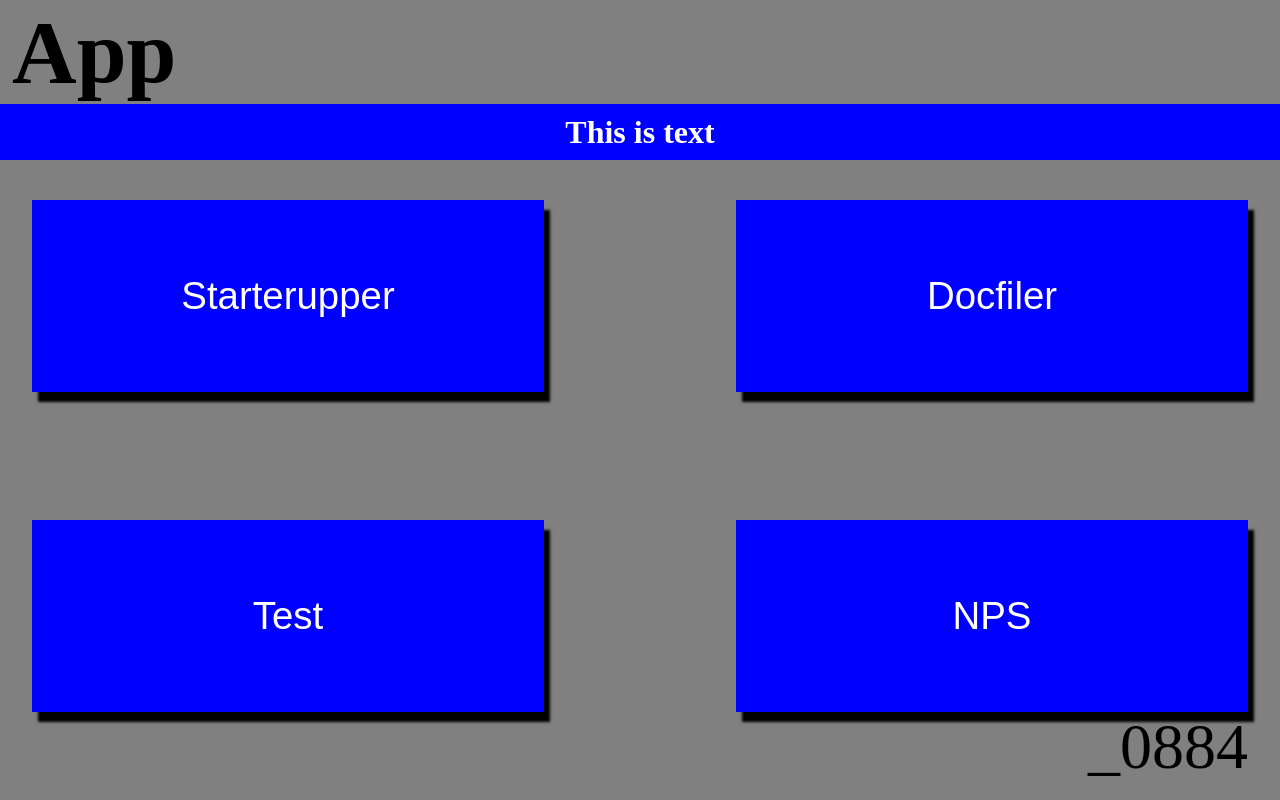
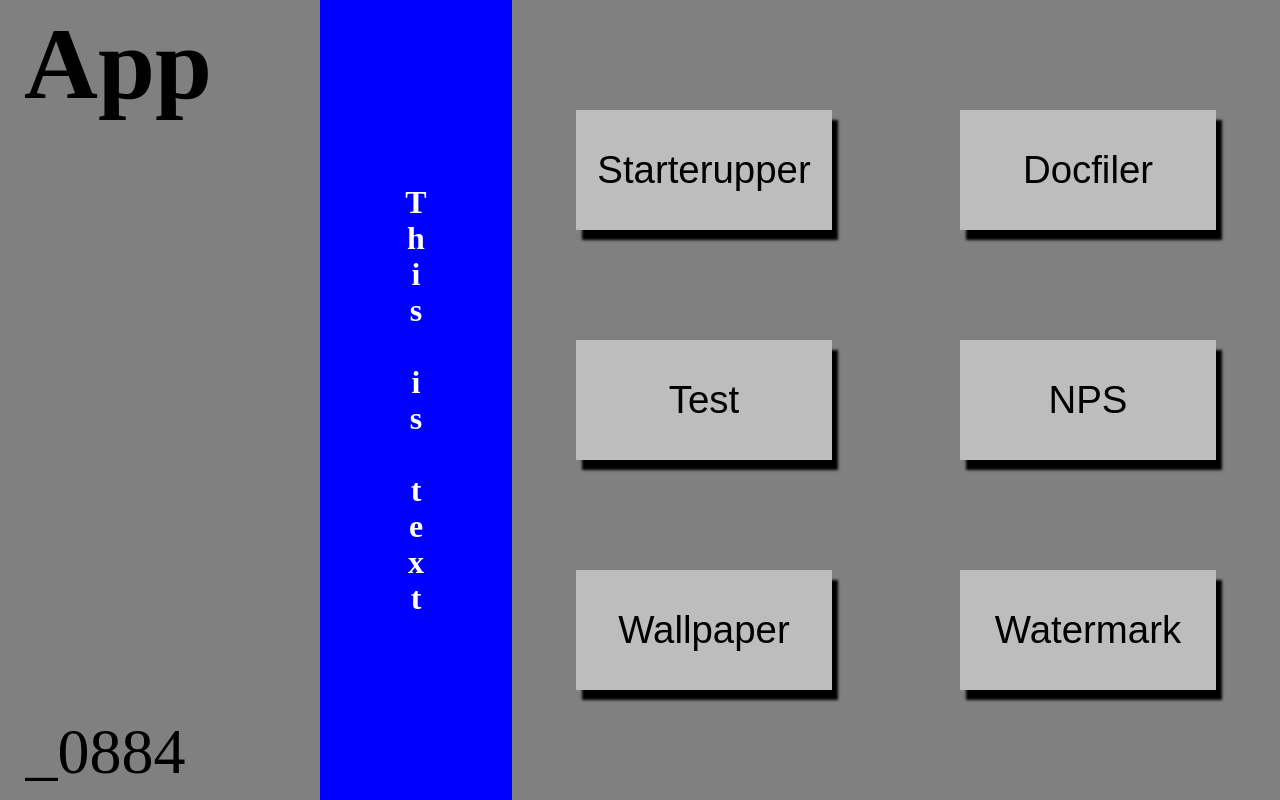
Before and after one commit to Placer0884/app, a plain HTML site: page index.html in a window 1280 px wide. Shown: the top 800 px of the page. Drawn offline with nearby package versions, Linux system fonts and the light colour scheme.

Commit message:
updated the css

```diff
--- a/css/style.css
+++ b/css/style.css
@@ -16,18 +16,18 @@ body{
 }
 
 header  {
-    width: 100vw;
-    height: 18.5vh;
+    width: auto;
+    height: auto;
 }
 
 h1  {
     line-height: 10vh;
-    font-size: 7vw;
+    font-size: 8vw;
 
     width: 30vw;
     height: 10vh;
 
-    margin: 1.5vh;
+    padding: 3vh;
 }
 
 h2 {
@@ -46,17 +46,18 @@ h2 {
 .buttons    {
     display: grid;
     grid-template-columns: repeat(2, 1fr);
+
     gap: 10vw;
 
-    width: 100vw;
-    height: 50vh;
-    margin: 5vh auto;
+    width: 90vw;
+    height: auto;
 
+    margin: 5vh 5vw;
 }
 
 button    {
-    background: #0000ff;
-    color: #fff;
+    background: #bdbdbd;
+    color: #000;
 
     font-size: 3vw;
 
@@ -64,13 +65,10 @@ button    {
 
     width: 40vw;
     height: 15vw;
-
-    margin: 0 auto;
 }
 
-.buttons button:hover {
+button:hover {
     background: #92ce37;
-    color: #000;
 }
 
 
@@ -81,7 +79,7 @@ footer  {
     height: 6vw;
 
     position: fixed;
-    bottom: 1vw;
+    bottom: 1vh;
     right: 2vw;
 }
 
@@ -90,44 +88,52 @@ footer p    {
 }
 
 
-/*
+
+
 @media screen and (orientation: landscape) {
+
+    .buttons    {
+        grid-template-rows:repeat(2, 15vh);
+        row-gap: 13.75vh;
+        position: absolute;
+        right: 0;
+        top: 0;
+
+        width: 50vw;
+        height: 100vh;
+        margin: 13.75vh 5vw;
+    }
+
+    button {
+        width: 100%;
+        height: 15vh;
+    }
+
+    header  {
+        width: 40vw;
+        height: 100vh;
+    }
 
     h1  {
         width: 20vw;
     }
 
-    .explanation    {
-        background: #92ce37;
+    h2  {
+        writing-mode: vertical-lr;
+        text-orientation: upright;
+        display: flex;
+        justify-content: center;
+        align-items: center;
 
         position: absolute;
+        left: 25vw;
         top: 0;
-        left: 20vw;
 
-        width: 20vw;
+        width: 15vw;
         height: 100vh;
     }
 
-    h2 {
-        writing-mode: vertical-rl;
-        text-orientation: upright;
-
-        font-size: 4vw;
-        width: 4vw;
-        height: 100vh;
-        margin: 0 auto;
+    footer  {
+        left: 2vw;
     }
-
-    .buttons    {
-        background: #ff69b4;
-
-        position: absolute;
-        right: 0;
-        top: 0;
-
-        width: 60vw;
-        height: 100vh;
-    }
-
 }
-*/
```
